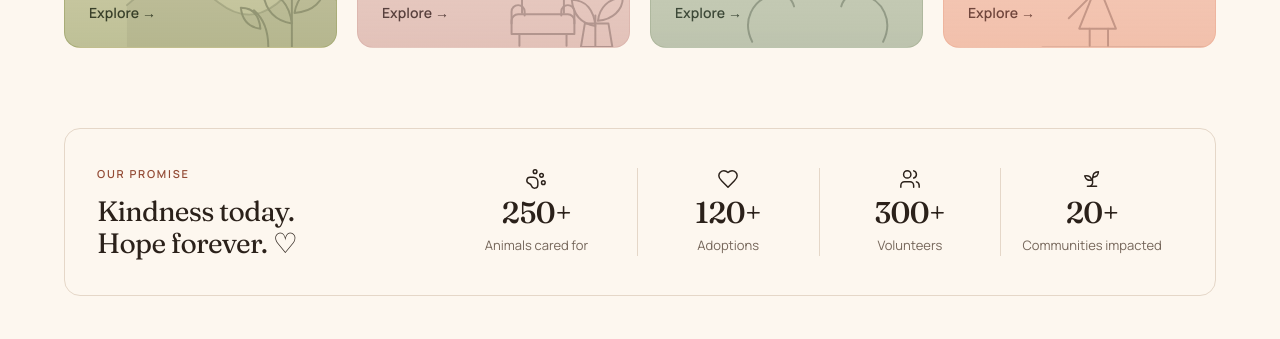
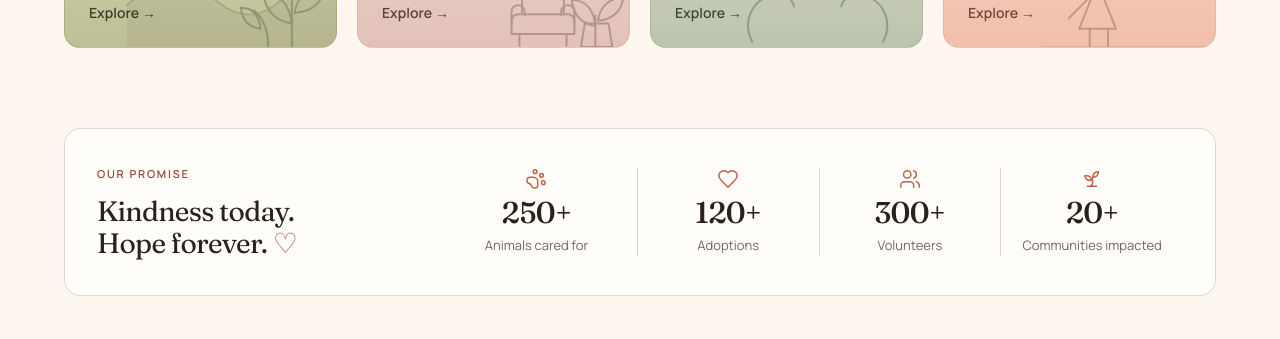
Before and after one commit to cherimedz/Kiara-s-Haven-Website, a Next.js app: page / in a window 1280 px wide. Shown: the part 1920-2259 px from the top of the page. Built offline with nearby package versions, Linux system fonts and the light colour scheme.

Commit message:
refactor: move promise strip onto surface and brand tokens

```diff
--- a/app/components/PromiseStrip.jsx
+++ b/app/components/PromiseStrip.jsx
@@ -11,20 +11,20 @@ const stats = [
 export default function PromiseStrip() {
   return (
     <section className="px-6 pb-8">
-      <div className="max-w-6xl mx-auto bg-card rounded-2xl border border-line px-8 py-9 grid md:grid-cols-[minmax(0,0.9fr)_minmax(0,2fr)] gap-8 items-center">
+      <div className="max-w-6xl mx-auto bg-surface rounded-2xl border border-line px-8 py-9 grid md:grid-cols-[minmax(0,0.9fr)_minmax(0,2fr)] gap-8 items-center">
         <div>
           <Eyebrow className="mb-3">Our promise</Eyebrow>
           <h3 className="font-display font-normal text-ink text-[28px] leading-[1.15] tracking-[-0.025em]">
             Kindness today.
             <br />
-            Hope forever. <span className="text-accent">♡</span>
+            Hope forever. <span className="text-brand">♡</span>
           </h3>
         </div>
 
         <div className="grid grid-cols-2 lg:grid-cols-4 divide-x divide-line">
           {stats.map(({ icon: Icon, value, label }) => (
             <div key={label} className="px-5 text-center first:pl-0">
-              <Icon className="text-accent mx-auto mb-2" size={22} strokeWidth={1.6} />
+              <Icon className="text-brand mx-auto mb-2" size={22} strokeWidth={1.6} />
               {/* Statistics belong to the editorial voice, so they're set in Fraunces. */}
               <p className="font-display font-medium text-ink text-[30px] leading-none tracking-[-0.02em]">
                 {value}
```
